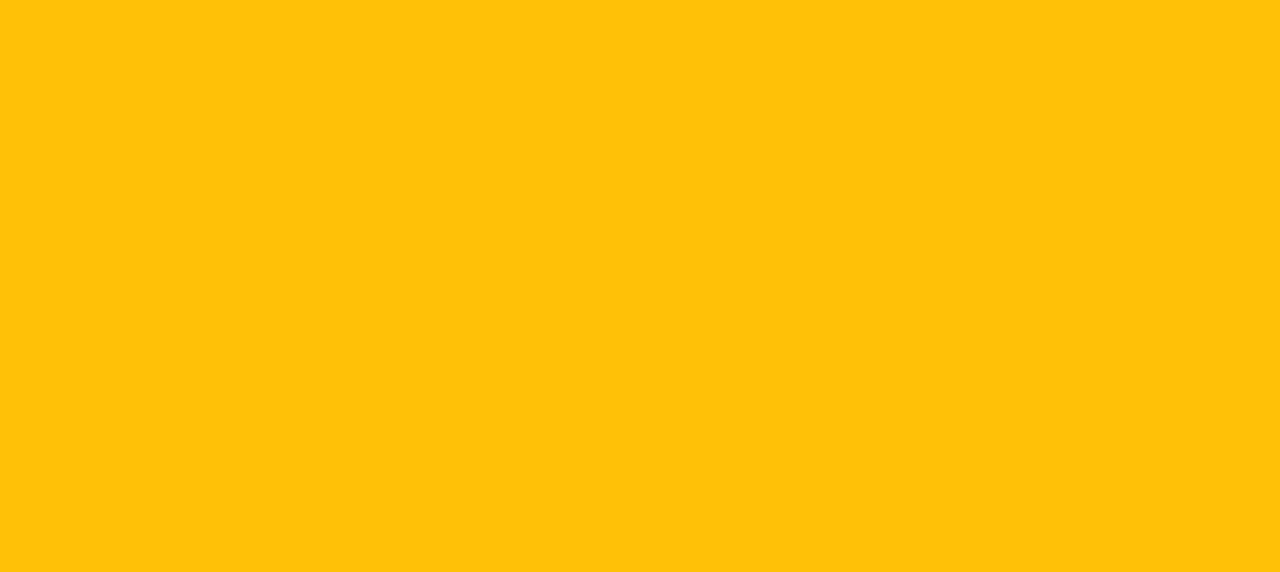
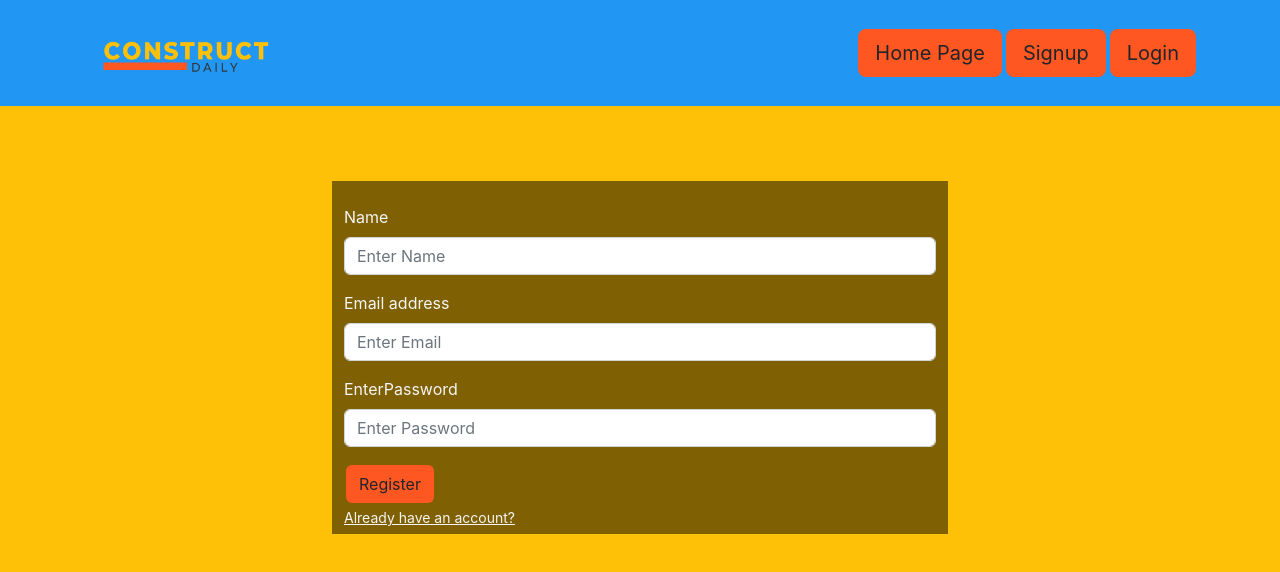
Before and after one commit to jperalta24/ConstructDailyV2, a React (Create React App) app in the folder client/: page /signup in a window 1280 px wide. Before the commit this address had no page. Shown: the top 572 px of the page. Built offline with nearby package versions, Linux system fonts and the light colour scheme.

Commit message:
added register form

```diff
--- a/client/src/App.js
+++ b/client/src/App.js
@@ -1,6 +1,6 @@
 import React from "react";
 import { BrowserRouter as Router, Route, Routes } from "react-router-dom";
-import {HomePage} from "./pages";
+import {HomePage, LoginForm, RegisterForm} from "./pages";
 import './App.css';
 import {
   ApolloClient,
@@ -9,7 +9,7 @@ import {
   createHttpLink,
 } from "@apollo/client";
 import { setContext } from "@apollo/client/link/context";
-import LoginForm from "./pages/log-in";
+
 
 const httpLink = createHttpLink({
   uri: "/graphql",
@@ -37,6 +37,7 @@ const App = () => {
         <Routes>
         <Route path="/" element={<HomePage />} />
         <Route path="logIn" element={<LoginForm/>} />
+        <Route path='signup' element={<RegisterForm/>} />
         </Routes>
       </Router>
     </ApolloProvider>
--- a/client/src/index.css
+++ b/client/src/index.css
@@ -47,17 +47,6 @@ code {
   color: var(--light-gray);
 }
 
-/* .left-pane{
-  height: 100%;
-  position: relative;
-  text-align: center;
-  background-color: var(--tertiary-color);
-  align-items: center;
-  justify-content: center;
-  display: flex ;
-  flex-direction: column;
-} */
-
 #logo {
   margin-top: 20px;
   padding-right: 220px;
@@ -88,7 +77,21 @@ code {
   margin-left: 0;
 } */
 
+.signup-link{
+  color: var(--light-gray);
+}
 
+.signup-container{
+    /* padding-top: 25px; */
+    margin-top: 75px;
+    margin-right: 250px;
+    margin-left: 250px;
+    padding-bottom: 5px;
+    color: 'white';
+    background-color: rgba(0, 0, 0, 0.5);
+    /* padding: '20px'; */
+    border-radius: '10px'
+}
 
 .title {
   background-color: var(--tertiary-color);
--- a/client/src/pages/index.js
+++ b/client/src/pages/index.js
@@ -1,2 +1,3 @@
 export {default as HomePage} from './homepage';
 export {default as LoginForm} from './log-in';
+export {default as RegisterForm} from './sign-up';
--- a/client/src/pages/log-in.js
+++ b/client/src/pages/log-in.js
@@ -3,6 +3,7 @@ import { useMutation } from "@apollo/client";
 import { SIGN_IN } from "../utils/mutations";
 import AuthService from "../utils/auth";
 import MyNav from "../components/Navigation/Nav";
+import {Link} from 'react-router-dom'
 import { Container, Row, Col, Form, Button } from "react-bootstrap";
 import './log-in.module.css';
 import { async } from "regenerator-runtime";
@@ -55,7 +56,11 @@ const LoginForm = (props) => {
                 </Form.Group>
                 <Button variant="" type="submit" className="mt-2 buttons">
                   Login
-                </Button>
+                </Button> <br/>
+                <Form.Text className="signup-link" as={Link} to='/signup'>
+                  New to ConstructDaily? <br/>
+                  Sign up now
+                </Form.Text>
               </Form>
             </div>
           </Col>
--- /dev/null
+++ b/client/src/pages/sign-up.js
@@ -0,0 +1,90 @@
+import React, { useState } from "react";
+import { useMutation } from "@apollo/client";
+import { CREATE_USER } from "../utils/mutations";
+import Auth from "../utils/auth";
+import MyNav from "../components/Navigation/Nav";
+import { Link } from 'react-router-dom'
+import { Container, Row, Col, Form, Button } from "react-bootstrap";
+
+const RegisterForm = (props) => {
+    const [formData, setFormData] = useState({
+        name: '',
+        email: '',
+        password: '',
+        role: '',
+    });
+
+    const [name, setName] = useState('');
+    const [email, setEmail] = useState('');
+    const [password, setPassword] = useState('');
+    const [role, setRole] = useState('');
+
+    const [createUser] = useMutation(CREATE_USER);
+
+    const handleSubmit = async (event) => {
+        event.preventDefault();
+        try {
+            const { data } = await createUser({
+                variables: { name, email, password, role }
+            });
+            Auth.login(data.createUser.token);
+            props.onSuccess();
+            console.log('user created successfully')
+        } catch (error) {
+            console.error('Error creating user', error);
+        }
+    }
+
+    return (
+        <>
+            <MyNav>
+            </MyNav>
+            <Container>
+            <Row className="signup-container">
+          <Col>
+            <Form className="mt-4" onSubmit={handleSubmit}>
+                <Form.Group className="mb-3" controlId="formBasicName">
+                    <Form.Label>Name</Form.Label>
+                    <Form.Control
+                        value={name}
+                        onChange={(e) => setName(e.target.value)}
+                        type="text"
+                        placeholder="Enter Name"
+                    />
+                </Form.Group>
+
+                <Form.Group className="mb-3" controlId="formBasicEmail">
+                    <Form.Label>Email address</Form.Label>
+                    <Form.Control
+                        value={email}
+                        onChange={(e) => setEmail(e.target.value)}
+                        type="email"
+                        placeholder="Enter Email"
+                    />
+                </Form.Group>
+
+                <Form.Group className="mb-3" controlId="formBasicPassword">
+                    <Form.Label>EnterPassword</Form.Label>
+                    <Form.Control
+                        value={password}
+                        onChange={(e) => setPassword(e.target.value)}
+                        type="password"
+                        placeholder="Enter Password"
+                    />
+                </Form.Group>
+
+                <Button className="buttons" variant="" type="submit">
+                    Register
+                </Button><br/>
+                <Form.Text className="signup-link" as={Link} to='/login'>
+                  Already have an account? <br/>
+                  </Form.Text>
+            </Form>
+            </Col>
+        </Row>
+            </Container>
+        </>
+    );
+}
+
+export default RegisterForm
```
